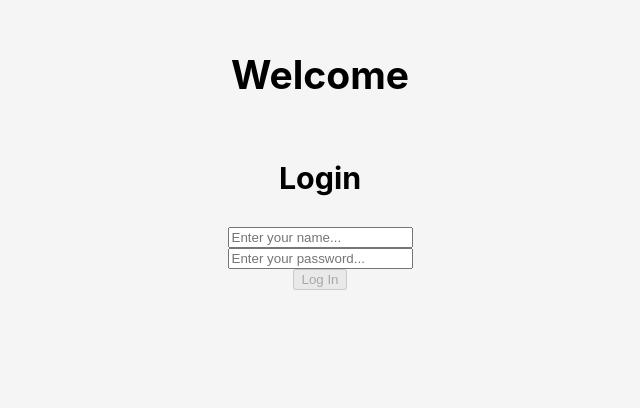
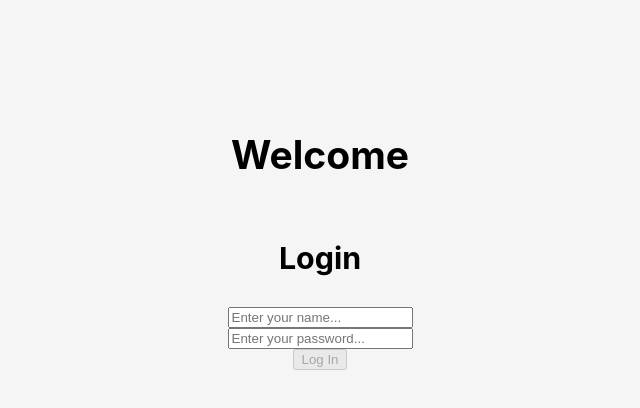
Before and after one commit to tuviariel/userstatus-front, a React (Create React App) app: page / in a window 1280 px wide. Shown: the part 166-574 px from the top of the page, without its empty margins (320-960 px from the left). Built offline with nearby package versions, Linux system fonts and the light colour scheme.

Commit message:
able to send req and get res at /login

```diff
--- a/package.json
+++ b/package.json
@@ -6,6 +6,7 @@
     "@testing-library/jest-dom": "^5.17.0",
     "@testing-library/react": "^13.4.0",
     "@testing-library/user-event": "^13.5.0",
+    "axios": "^1.6.2",
     "react": "^18.2.0",
     "react-dom": "^18.2.0",
     "react-router": "^6.19.0",
--- a/src/App.css
+++ b/src/App.css
@@ -1,7 +1,7 @@
 .App {
   text-align: center;
 }
-
+/*
 .App-logo {
   height: 40vmin;
   pointer-events: none;
@@ -11,11 +11,11 @@
   .App-logo {
     animation: App-logo-spin infinite 20s linear;
   }
-}
+} */
 
 .App-header {
   background-color: whitesmoke;
-  min-height: 80vh;
+  min-height: 100vh;
   display: flex;
   flex-direction: column;
   align-items: center;
@@ -23,7 +23,7 @@
   font-size: calc(10px + 2vmin);
   color: black;
 }
-
+/*
 .App-link {
   color: #61dafb;
 }
@@ -35,4 +35,4 @@
   to {
     transform: rotate(360deg);
   }
-}
+} */
--- /dev/null
+++ b/src/config.js
@@ -0,0 +1,6 @@
+
+const config = {
+    API_URL: "http://localhost:5000",
+}
+
+export default config;
--- a/src/page/Main/Main.jsx
+++ b/src/page/Main/Main.jsx
@@ -1,4 +1,4 @@
-import { useState } from "react";
+// import { useState } from "react";
 export const Main = () => {
     return <div>here</div>;
 };
--- a/src/page/Welcome/Welcome.jsx
+++ b/src/page/Welcome/Welcome.jsx
@@ -1,4 +1,7 @@
 import { useState } from "react";
+import axios from "axios";
+import config from "../../config";
+const API_URL = config["API_URL"];
 export const Welcome = () => {
     const [login, setLogin] = useState(true);
     const [userName, setUserName] = useState("");
@@ -7,6 +10,9 @@ export const Welcome = () => {
     const [message, setMessage] = useState("");
     const sendRegister = () => {
         setMessage("in send register");
+        axios.post(`${API_URL}/login`, { userName: userName, password: password }).then((res) => {
+            console.log(res);
+        });
     };
     const sendLogin = () => {
         setMessage("in send login");
```
Also changed, not shown: src/App.js (+0 -27 lines), 1 other file (tests, documents, lock files or other folders).
